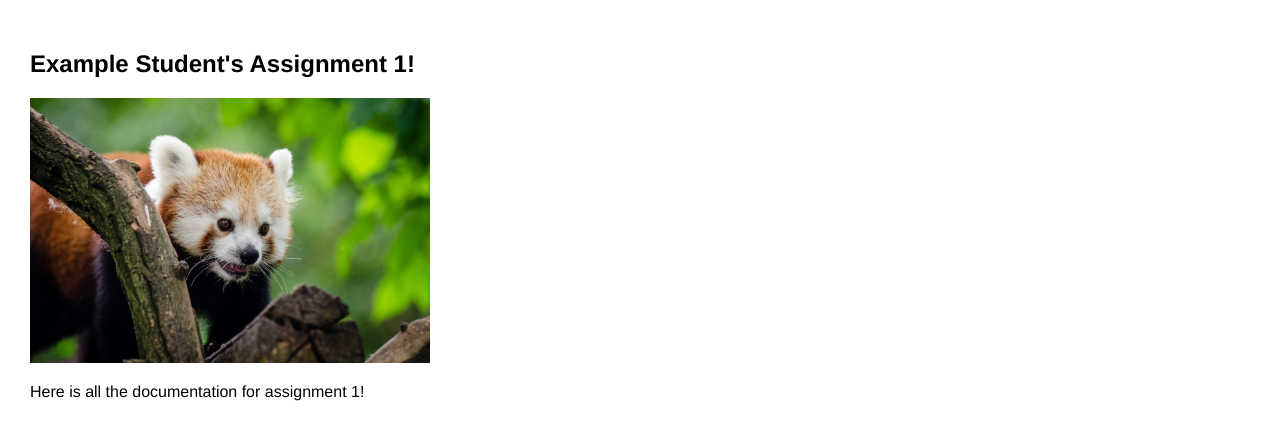
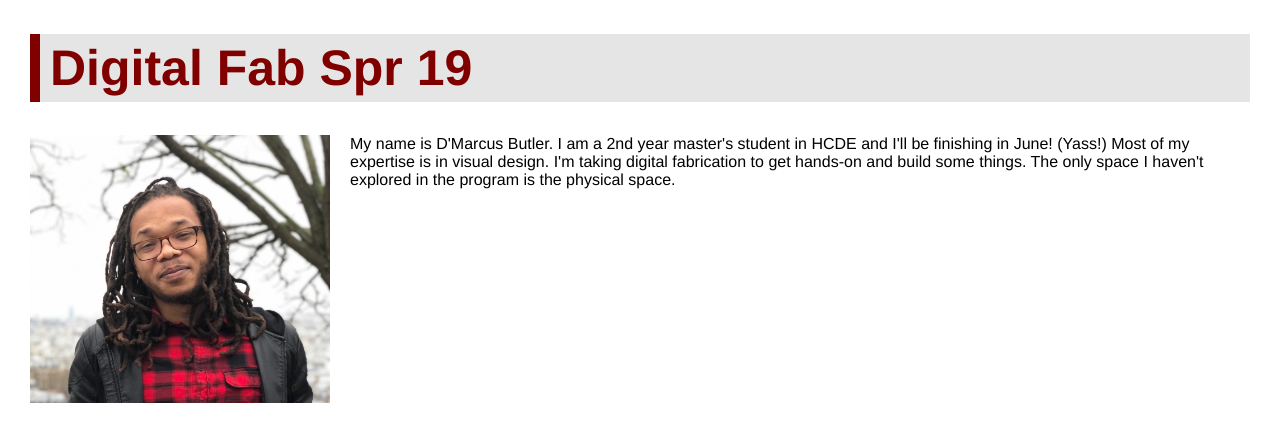
Before and after one commit to dmbutler09/dmbutler09.github.io, a plain HTML site: page assignment1.html in a window 1280 px wide. Drawn offline with Linux system fonts and the light colour scheme.

Commit message:
Assignment 1 update 4.8.19

```diff
--- a/assignment1.html
+++ b/assignment1.html
@@ -12,13 +12,16 @@
     <body>
 
         <div class="header">
-            <h2>Example Student's Assignment 1!</h2>
-            <p>
-            <img src="red-panda.jpg" width=400></a>
-            </p>
-            <p>
-            Here is all the documentation for assignment 1!
-            </p>
+            <h1>Digital Fab Spr 19</h1>
+            <img src="IMG_5281.jpg" width=300 style="float:left; margin-right:20px;
+            " ></a>
+            <p style="vertical-align:middle;">
+            My name is D'Marcus Butler. I am a 2nd year master's student in HCDE
+             and I'll be finishing in June! (Yass!) Most of my expertise is in
+             visual design. I'm taking digital fabrication
+             to get hands-on and build some things. The only space I haven't explored
+             in the program is the physical space.
+          </p>
         </div>
 
     </body>
--- a/style.css
+++ b/style.css
@@ -17,12 +17,16 @@ a {
 .header {
   background: #fff;
   color: #000;
-  height: 500px;
-  padding: 30px 30px 30px;
+  height: 400px;
+  padding: 0px 30px 30px;
 }
 
 .header h1 {
   font-size: 50px;
+  color: #800000;
+  border-left: 10px solid #800000;
+  background-color: #0000001A;
+  padding: 5px 5px 5px 10px;
   }
 
 .assignment {
@@ -66,3 +70,8 @@ a {
   color: #FFF;
   text-decoration: none;
 }
+
+.inline{
+  display: inline;
+  margin-left: 10px;
+}
```
Also changed, not shown: IMG_5281.jpg (added), 1 other file.
